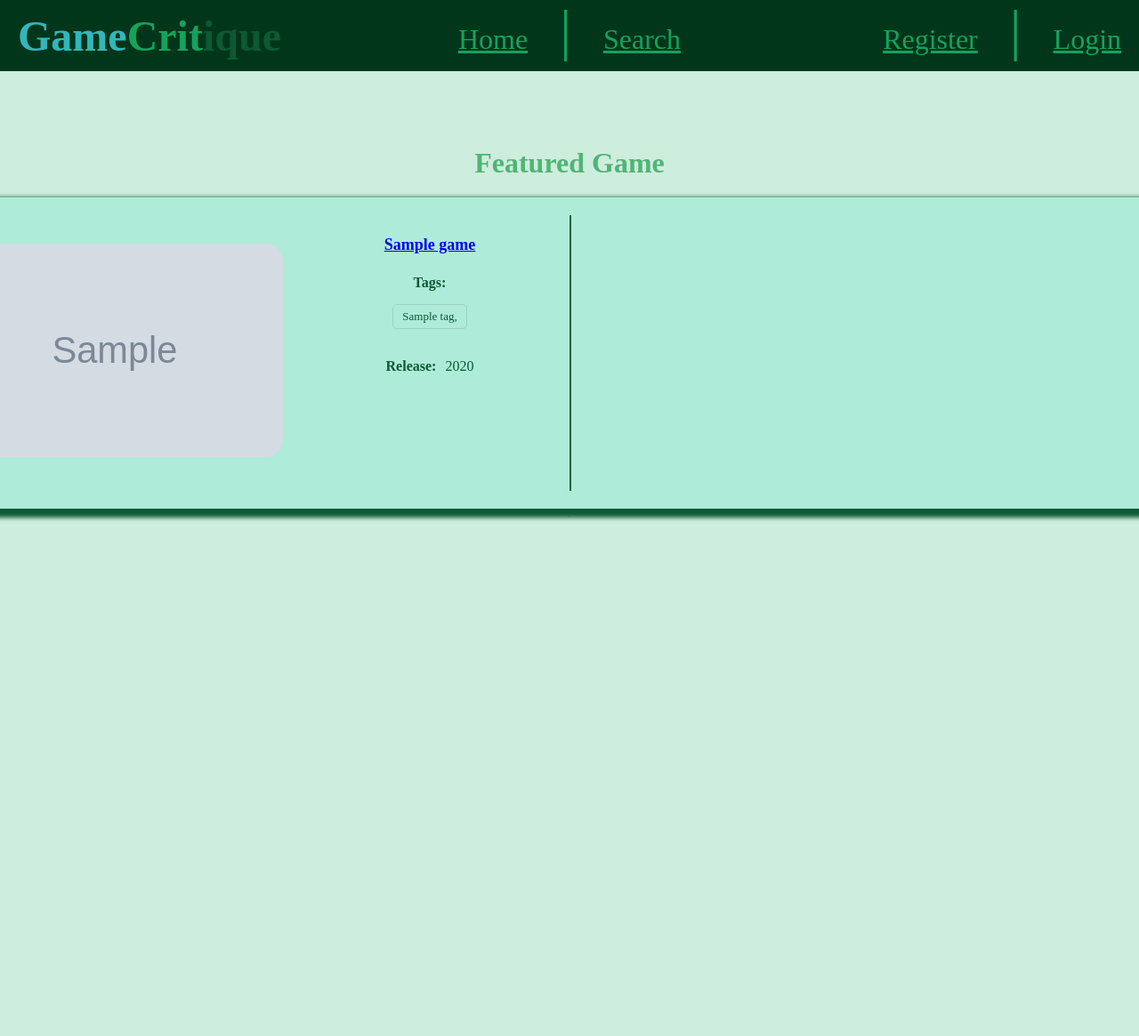
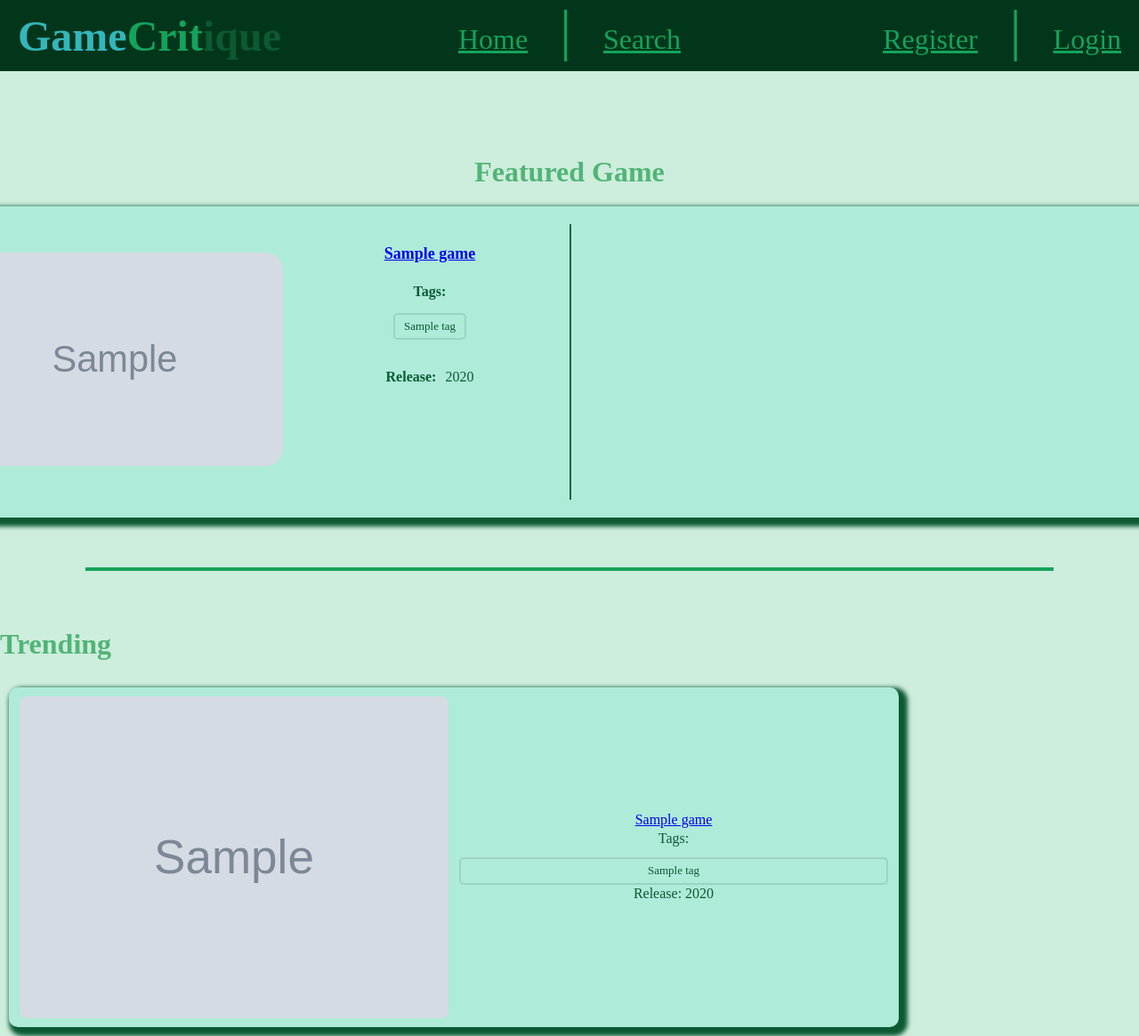
Before and after one commit to WAD2-LB03/WAD2_GroupProject, a Django app: page / in a window 1280 px wide; the page is wider, and only the part inside the window is pictured. Shown: that part at 89% size. Before the commit the page ends 586 px from the top of that part, so only its background shows below. Run offline with Django 5.2, Linux system fonts and the light colour scheme; tables that the repository leaves empty hold one stand-in row (values such as "Sample post"); grey boxes marked "Sample" are stand-in pictures.

Commit message:
Added searching functionality for titles and tags; Added gameSmall.css to style smaller game displays, such as trending and search results; Added trending games with horizontal scroll on index page

```diff
--- /dev/null
+++ b/gamecritique/helper.py
@@ -0,0 +1,12 @@
+from django.db.models import Count
+
+import re
+
+# Returns list of tags from string with '#' and ',' seperators
+def parseTags(search):
+    tags = re.split(r'[,#]+', search.lower())  # Makes it all lowercase, then splits it on ',' and '#'
+    return [tag.strip() for tag in tags if tag]  # Removes empty entries & removes beginning and end whitespace
+
+# Orders games from most to least reviews
+def mostPopular(games):
+    return games.annotate(review_count=Count('review')).order_by('-review_count')
--- a/gamecritique/urls.py
+++ b/gamecritique/urls.py
@@ -7,6 +7,7 @@ urlpatterns = [
     path("", views.index, name="index"),
     path("about/", views.about, name="about"),
     path("search/", views.search, name="search"),
+    path("search-games/", views.search_games, name="search_games"), # Ajax path for updating search results
     path("game/<slug:game_name_slug>/", views.show_game, name="show_game"),
     path("review/<int:review_id>/", views.show_review, name="show_review"),
     path("game/<slug:game_name_slug>/add_review/", views.add_review, name="add_review"),
@@ -16,5 +17,5 @@ urlpatterns = [
     path("logout/", views.user_logout, name="logout"),
     path("gamepage", views.gamepage, name="gamepage"),
     path("profile", views.profile, name="profile"),
-    path("collect-key/", views.collect_key, name='collect_key'), # AJAX path for updating database without reloading page
+    path("collect-key/", views.collect_key, name='collect_key'), # AJAX path for setting user has_key variable
 ]
--- a/gamecritique/views.py
+++ b/gamecritique/views.py
@@ -5,7 +5,7 @@ from django.urls import reverse
 from django.contrib.auth import authenticate, login, logout
 from django.contrib.auth.decorators import login_required
 from django.utils.text import slugify
-from django.db.models import Q
+from django.db.models import Q, Count
 from django.shortcuts import get_object_or_404
 
 from datetime import datetime
@@ -14,12 +14,17 @@ import random
 from gamecritique.models import Game, UserProfile
 from gamecritique.models import Review, Comment
 from gamecritique.forms import ReviewForm, UserForm, UserProfileForm
+from gamecritique.helper import parseTags, mostPopular
 
 # Random game is chosen from database to be displayed on Index page each time opened
 def index(request):
     games = Game.objects.all()
     random_game = random.choice(games)
-    context_dict = {"random_game": random_game}
+    trending_games = mostPopular(Game.objects)[:3]
+    context_dict = {
+        "random_game": random_game,
+        "trending_games": trending_games,
+    }
 
     response = render(request, 'gamecritique/index.html', context=context_dict)
     return response
@@ -36,11 +41,34 @@ def search(request):
 
 # AJAX call when the search button is clicked - gives input and returns list of games containing that string
 def search_games(request):
-    query = request.GET.get('q', '')
+    query = request.GET.get('q', '')  # Returns the string after '?q=' or the second parameter '' if there's nothing
 
-    results = Game.objects.filter(Q(slug__icontains=slugify(query)) | Q(name__icontains=query))
+    # Gets results with tags that match exact input list of tags (ignoring case)
+    if (query.startswith('#')):
+        tags = parseTags(query)
+        results = Game.objects.all()
 
-    return JsonResponse({'results': list(results)})
+        for tag in tags:
+            results = results.filter(tags__name__iexact=tag)
+
+        results = mostPopular(results)[:10]
+
+    # Gets results with titles that contain input text
+    else:
+        results = mostPopular(Game.objects.filter(Q(slug__icontains=slugify(query)) | Q(name__icontains=query)))[:10]
+
+    data = [
+        {
+            "name": game.name,
+            "slug": game.slug,
+            "image": game.image_url,
+            "release": game.release_year,
+            "tags": [tag.name for tag in game.tags.all()]
+        }
+        for game in results
+    ]
+
+    return JsonResponse({'results': data})
 
 def show_game(request, game_name_slug):
     context_dict = {}
--- a/static/scripts/interactivity/key.js
+++ b/static/scripts/interactivity/key.js
@@ -23,7 +23,8 @@ function collect() {
 }
 
 function collectAnimation() {
-    key.style.pointerEvents = "none"; // Disable further clicking
+    key.style.pointerEvents = 'none'; // Disable further clicking
+    key.style.position = 'fixed'; // No longer affected by scroll & can position on top of navbar
 
     // Calculating slide animation variables
     const keyRect = key.getBoundingClientRect();
--- /dev/null
+++ b/static/scripts/interactivity/sidewaysScroll.js
@@ -0,0 +1,13 @@
+const elements = document.getElementsByClassName("sideways-scroll");
+
+Array.from(elements).forEach((element) => {
+    element.addEventListener('wheel', (e) => {
+        e.preventDefault();
+
+        element.scrollBy({
+            left: e.deltaY,
+            behavior: 'smooth'
+        });
+    },
+    { passive: false });
+});
--- a/static/stylesheets/style.css
+++ b/static/stylesheets/base.css
@@ -1,3 +1,15 @@
+html, body {
+    height: 100%;
+    margin: 0;
+}
+
+hr {
+    border: none;  /* Overwrite everything before adding new style */
+    border-top: 4px solid #14A35B;
+    width: 85%;
+    margin: 20px auto;
+}
+
 .navbar {
     position: fixed;
     top: 0;
@@ -8,6 +20,8 @@
     display: flex;
     color: #14A35B;
     background-color: #01361B;
+
+    z-index: 1000;
 }
 
 .nav-left, .nav-center, .nav-right {
--- /dev/null
+++ b/static/stylesheets/components/gameBase.css
@@ -0,0 +1,14 @@
+.tag_list {
+    margin-top: 10px;
+    display: flex;
+    flex-wrap: wrap;
+    gap: 5px;
+}
+
+.tag_name {
+    padding: 5px 10px;
+    margin: 5px; border-radius: 5px; font-size: small;
+    border: 2px solid rgba(0,0,0,0.1);
+    flex: 1 1 calc(100% / 3 - 10px);
+    text-align: center;
+}
--- /dev/null
+++ b/static/stylesheets/components/gameSmall.css
@@ -0,0 +1,45 @@
+@import 'gameBase.css';
+
+.game-small {
+    display: flex;
+    align-items: center;
+    gap: 12px;
+
+    min-width: 300px;
+    width: 100%;
+    padding: 10px 12px;
+    scroll-snap-align: start;
+
+    background: #AEEBD9;
+    border-radius: 10px;
+
+    box-sizing: border-box;
+    box-shadow: 5px 5px 5px 5px;
+    align-items: flex-start;
+    position: relative;
+    text-align: center;
+}
+
+.game-small img {
+    flex: 1;
+    height: auto;
+    object-fit: cover;
+    max-width: 50%;
+    align-self: center;
+
+    border-radius: 8px;
+    flex-shrink: 0;
+}
+
+.game-small .gs-info {
+    flex: 1;
+    display: flex;
+    flex-direction: column;
+    justify-content: center;
+    align-self: center;
+}
+
+.game-small span {
+    margin: 0;
+    line-height: 1.3;
+}
--- a/static/stylesheets/components/key.css
+++ b/static/stylesheets/components/key.css
@@ -1,16 +1,19 @@
+#key-container {
+    position: absolute;
+
+    top: 12%;
+    left: 0;
+}
+
 #key {
-    position: fixed;
-    all: unset;
     transition: transform .3s ease;
-    z-index: 1000;
+    width: 50px;
+
+    z-index: 1001;   /* Will position it over the navbar when set to fixed */
 }
 
 #key:hover {
     transform: scale(1.1);
-}
-
-#key img {
-    width: 200%;
 }
 
 .sparkle {
@@ -32,6 +35,8 @@
         0% 50%,   /* left */
         35% 35%   /* inward */
     );
+
+    z-index: 1002;
 }
 
 @keyframes sparkle {
--- a/static/stylesheets/index.css
+++ b/static/stylesheets/index.css
@@ -1,8 +1,9 @@
 @import 'components/key.css';
+@import 'components/gameSmall.css';
 
 .featured_container {display: flex; flex-direction: column; align-items: center; margin-top: 40px;}
 
-.featured_title {color:#51b475; font-size: xx-large; font-weight: bolder; margin-bottom: 20px; text-align: left;}
+.section_title {color:#51b475; font-size: xx-large; font-weight: bolder; margin-bottom: 20px; text-align: left;}
 
 .featured_section {width: 1400px; height: 300px; background-color: #AEEBD9; padding: 25px;
                    border-radius: 12px; box-shadow: 5px 5px 5px 5px; display: flex; gap: 25px;
@@ -21,14 +22,25 @@
 
 .tag_text {font-weight: bold; margin-top: 10px;}
 
-.tag_list {margin-top: 10px; display: flex; flex-wrap: wrap; gap: 5px;}
-
-.tag_name { padding: 5px 10px;
-           margin: 5px; border-radius: 5px; font-size: small;
-           border: 1px solid rgba(0,0,0,0.1);}
-
 .featured_release {margin-top: 20px;}
 
 .release_text {font-weight: bold;}
 
 .release_year {margin-left: 6px;}
+
+#trending_container {
+    display: grid;
+    grid-auto-flow: column;
+    grid-template-rows: repeat(1, auto);
+    grid-auto-columns: 1000px;
+
+    gap: 50px;
+
+    overflow-x: auto;
+
+    padding: 10px;
+}
+
+#trending_container::-webkit-scrollbar {
+    display: none;
+}
--- a/templates/gamecritique/base.html
+++ b/templates/gamecritique/base.html
@@ -4,7 +4,7 @@
 <html>
     <head lang="en">
         <meta charset="UTF-8" />
-        <link rel="stylesheet" type="text/css" href="{% static 'stylesheets/style.css' %}?v={% now 'U' %}" />
+        <link rel="stylesheet" type="text/css" href="{% static 'stylesheets/base.css' %}?v={% now 'U' %}" />
         <title>GameCritique - {% block title_block %} How to Game with Critique! {% endblock %}</title>
         {% block head_block %}
         {% endblock %}
@@ -34,6 +34,8 @@
             </nav>
         </div>
 
+        <br>
+
         <div>
             <br><br><br><br><br>
         {% block body_block %}
@@ -44,7 +46,5 @@
             {% block sidebar_block %}
             {% endblock %}
         </div>
-
-        <hr />
     </body>
 </html>
--- a/templates/gamecritique/index.html
+++ b/templates/gamecritique/index.html
@@ -7,6 +7,7 @@
 
 {% block head_block %}
     <link rel="stylesheet" type="text/css" href="{% static 'stylesheets/index.css' %}?v={% now 'U' %}" />
+    <script src="{% static 'scripts/interactivity/sidewaysScroll.js' %}?v={% now 'U' %}" defer></script>
     <script>
         const collectUrl = "{% url 'gamecritique:collect_key' %}";
     </script>
@@ -16,7 +17,7 @@
 
 <div class="featured_container">
     {% if random_game %}
-    <h2 class="featured_title">Featured Game</h2>
+    <h2 class="section_title">Featured Game</h2>
 
     <div class="featured_section">
         <img class="featured_image"
@@ -31,9 +32,12 @@
             <div class="tag_section">
                 <span class="tag_text">Tags:</span>
                 <div class="tag_list">
-        {% for tag in random_game.tags.all %}
-            <span class="tag_name">{{ tag.name }},</span>
+                {% for tag in random_game.tags.all|slice:":5" %}
+                    <span class="tag_name">{{ tag.name }}</span>
                 {% endfor %}
+                {% if random_game.tags.count > 5 %}
+                    <span class="tag_name">+{{ random_game.tags.count|add:"-5" }} more<span>
+                {% endif %}
                 </div>
             </div>
 
@@ -41,15 +45,41 @@
                 <span class="release_text">Release:</span>
                 <span class="release_year">{{ random_game.release_year}}</span>
             </div>
+        </div>
+    </div>
 {% endif %}
 </div>
 
+<br><br><hr><br>
 
+<div>
+    <h2 class="section_title">Trending</h2>
+    <div id="trending_container" class="sideways-scroll">
+    {% for game in trending_games %}
+        <div class="game-small">
+            <img src="{{ game.image_url }}" alt="{{ game.name }}">
+            <div class="gs-info">
+                <span><a href="{% url 'gamecritique:show_game' game.slug %}">{{ game.name}}</a></span>
+                <span>Tags: </span>
+                <span><div class="tag_list">
+                {% for tag in game.tags.all|slice:":5"  %}
+                    <span class="tag_name">{{ tag.name }}</span>
+                {% endfor %}
+                {% if game.tags.count > 5 %}
+                    <span class="tag_name">+{{ game.tags.count|add:"-5" }} more<span>
+                {% endif %}
+                </div></span>
+                <span>Release: {{ game.release_year }}</span>
+            </div>
+        </div>
+    {% endfor %}
+    </div>
+</div>
 
 {% if user.is_authenticated and not user.profile.has_key %}
     <script src="{% static 'scripts/interactivity/key.js' %}?v={% now 'U' %}" defer></script>
     <div id="key-container">
-        <button type='button' id='key'><img src="{% static 'images/keyGen.png' %}" alt="keytastic"></button>
+        <img id='key' src="{% static 'images/keyGen.png' %}" alt="keytastic">
     </div>
 {% endif %}
 
```
Also changed, not shown: static/scripts/interactivity/search.js (+57 -10 lines), static/stylesheets/components/searchBar.css (added, +25 -0 lines), static/stylesheets/search.css (added, +11 -0 lines), templates/gamecritique/search.html (+12 -3 lines). Lines whose indentation alone changed are shown as unchanged.
